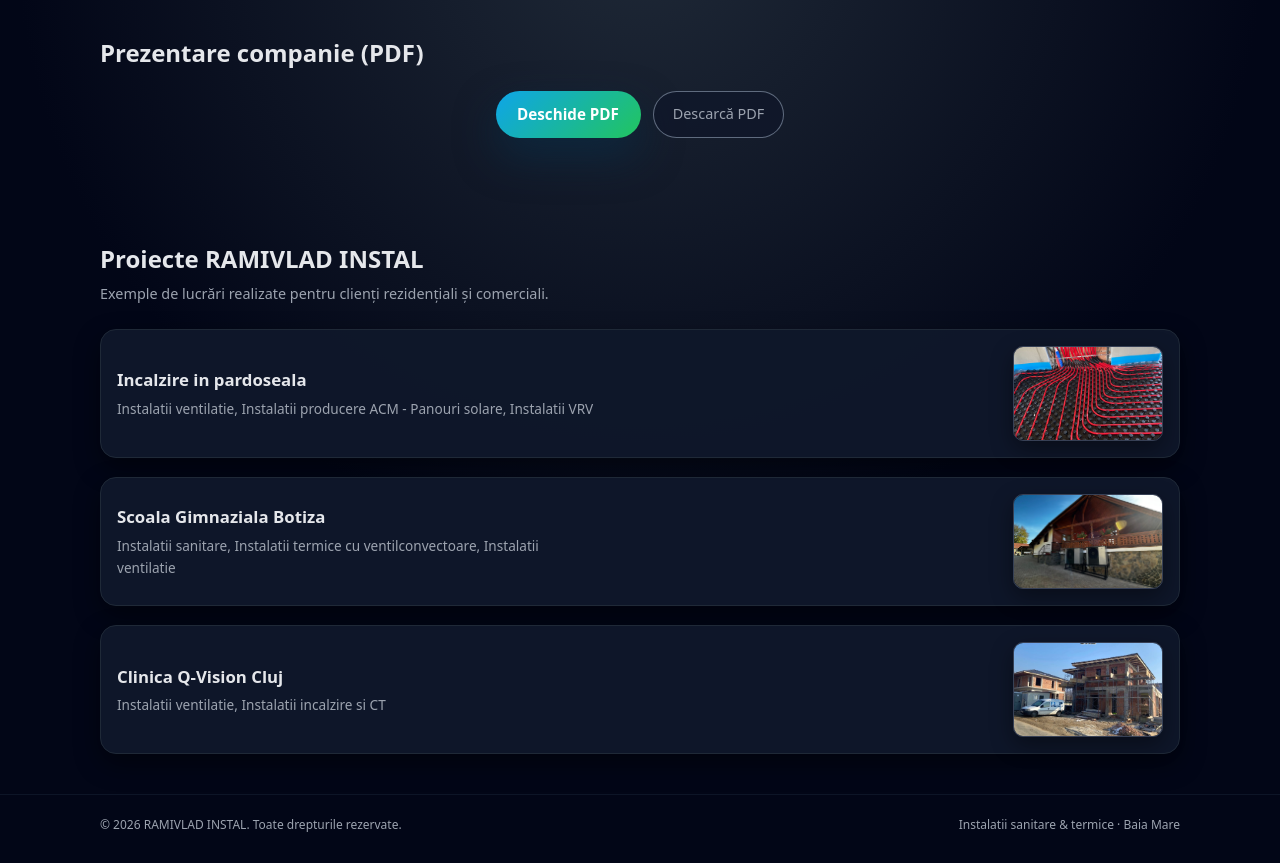
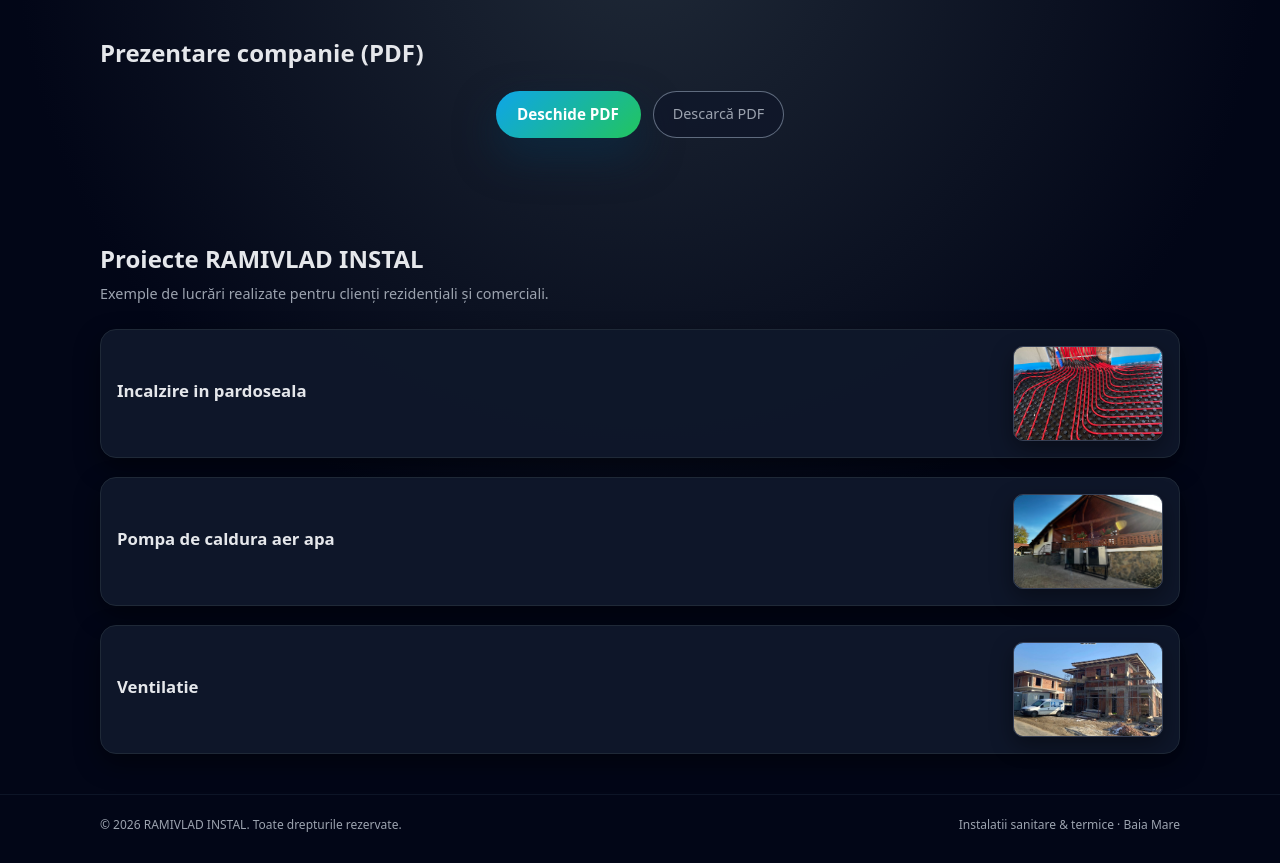
Before and after one commit to AlinPetz/Ramivlad2, a plain HTML site: page projects.html in a window 1280 px wide. Shown: the part 75-938 px from the top of the page. Drawn offline with Linux system fonts and the light colour scheme.

Commit message:
Add files via upload
Update project pages

```diff
--- a/projects.html
+++ b/projects.html
@@ -67,7 +67,6 @@
             <div class="project-item">
               <div class="project-text">
                 <h2>Incalzire in pardoseala</h2>
-                <p>Instalatii ventilatie, Instalatii producere ACM - Panouri solare, Instalatii VRV</p>
               </div>
               <div class="project-thumb">
                 <img src="img/proiecte/project1/1.jpeg" alt="Proiect 1">
@@ -79,8 +78,7 @@
           <a href="project-2.html" class="project-link">
             <div class="project-item">
               <div class="project-text">
-                <h2>Scoala Gimnaziala Botiza</h2>
-                <p>Instalatii sanitare, Instalatii termice cu ventilconvectoare, Instalatii ventilatie</p>
+                <h2>Pompa de caldura aer apa</h2>
               </div>
               <div class="project-thumb">
                 <img src="img/proiecte/project2/1.jpeg" alt="Proiect 2">
@@ -92,8 +90,7 @@
           <a href="project-3.html" class="project-link">
             <div class="project-item">
               <div class="project-text">
-                <h2>Clinica Q-Vision Cluj</h2>
-                <p>Instalatii ventilatie, Instalatii incalzire si CT</p>
+                <h2>Ventilatie</h2>
               </div>
               <div class="project-thumb">
                 <img src="img/proiecte/project3/6.jpeg" alt="Proiect 3">
```
Also changed, not shown: project-1.html (+1 -1 lines), project-2.html (+1 -1 lines), project-3.html (+1 -1 lines).
